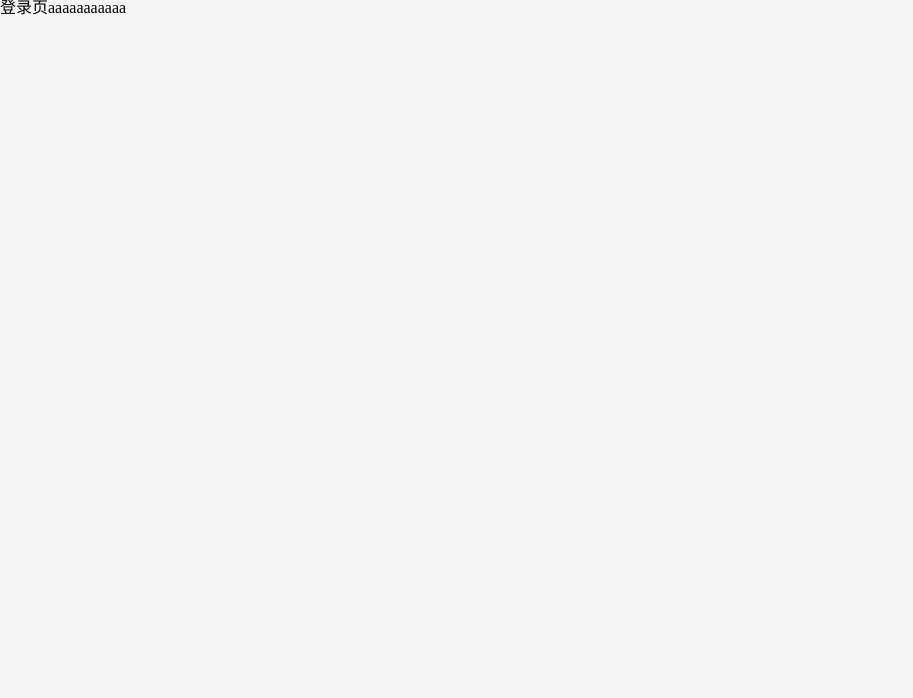
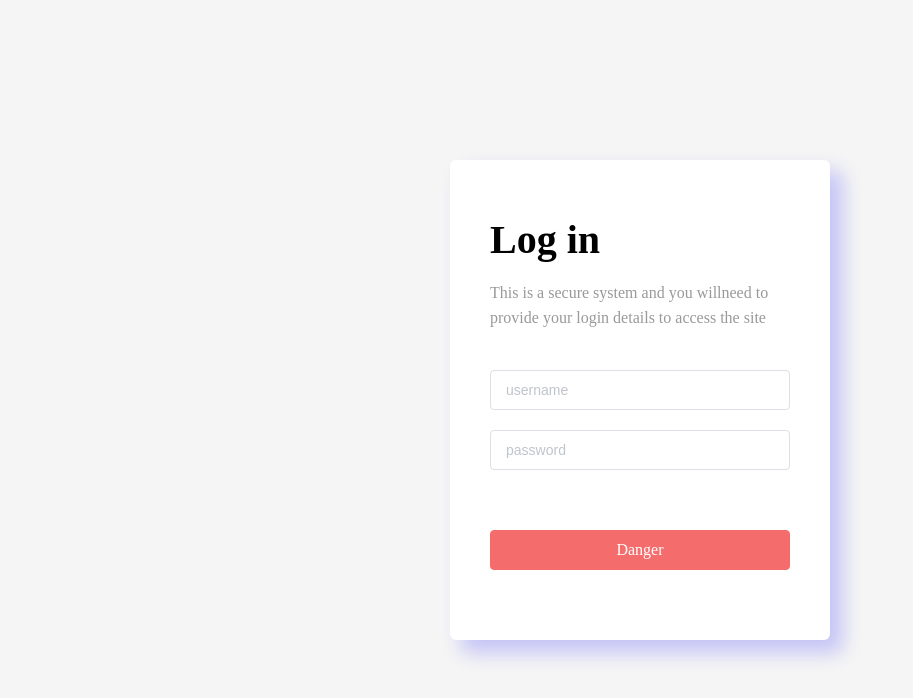
Before and after one commit to adouni1996/vue3-demo, a Vue app: page /#/login in a window 1280 px wide. Shown: the top 698 px of the page, without its empty margins (0-913 px from the left). Built offline with nearby package versions, Linux system fonts and the light colour scheme; a web font is replaced by a local one.

Commit message:
feat：登录页编辑

```diff
--- a/src/assets/style/reset.scss
+++ b/src/assets/style/reset.scss
@@ -51,3 +51,7 @@ table {
 body,html,#app{
   height: 100%;
 }
+
+*{
+  box-sizing: border-box;
+}
--- a/src/components/page/login/index.vue
+++ b/src/components/page/login/index.vue
@@ -1,15 +1,78 @@
 <template>
   <div class="login">
-    登录页aaaaaaaaaaa
+    <div class="content">
+      <div class="title">
+        Log in
+      </div>
+      <div class="remark">
+        This is a secure system and you willneed to provide your login details to access the site
+      </div>
+      <el-form :model="pageData">
+        <template v-for="(item,index) in formList" :key="index">
+          <el-input v-model="pageData[item.key]" size="large" :placeholder="item.placeholder" />
+        </template>
+        <el-button type="danger" size="large">
+          Danger
+        </el-button>
+      </el-form>
+    </div>
   </div>
 </template>
 
 <script>
-export default {}
+import { reactive } from 'vue'
+export default {
+  setup() {
+    const formList = [
+      { key: 'username', type: 'text', placeholder: 'username' },
+      { key: 'password', type: 'text', placeholder: 'password' }
+    ]
+
+    const pageData = reactive({
+      username: '',
+      password: ''
+    })
+
+    return {
+      formList,
+      pageData
+    }
+  }
+}
 </script>
 
 <style lang="scss">
 .login {
   background-color: rgb(245, 245, 245);
+  display: flex;
+  align-items: center;
+  justify-content: center;
+  .content {
+    width: 380px;
+    height: 480px;
+    background-color: #fff;
+    border-radius: 6px;
+    box-shadow: 12px 12px 20px 1px rgba(0, 0, 255, .2);
+    padding: 60px 40px 40px;
+    .title{
+      font-size: 40px;
+      font-weight: 600;
+    }
+    .remark{
+      color: #999;
+      margin-top: 20px;
+      line-height: 25px;
+    }
+    .el-form{
+      margin-top:  40px;
+      .el-input{
+        margin-bottom: 20px;
+      }
+      .el-button{
+        margin-top: 40px;
+        width: 100%;
+      }
+    }
+  }
 }
 </style>
```
